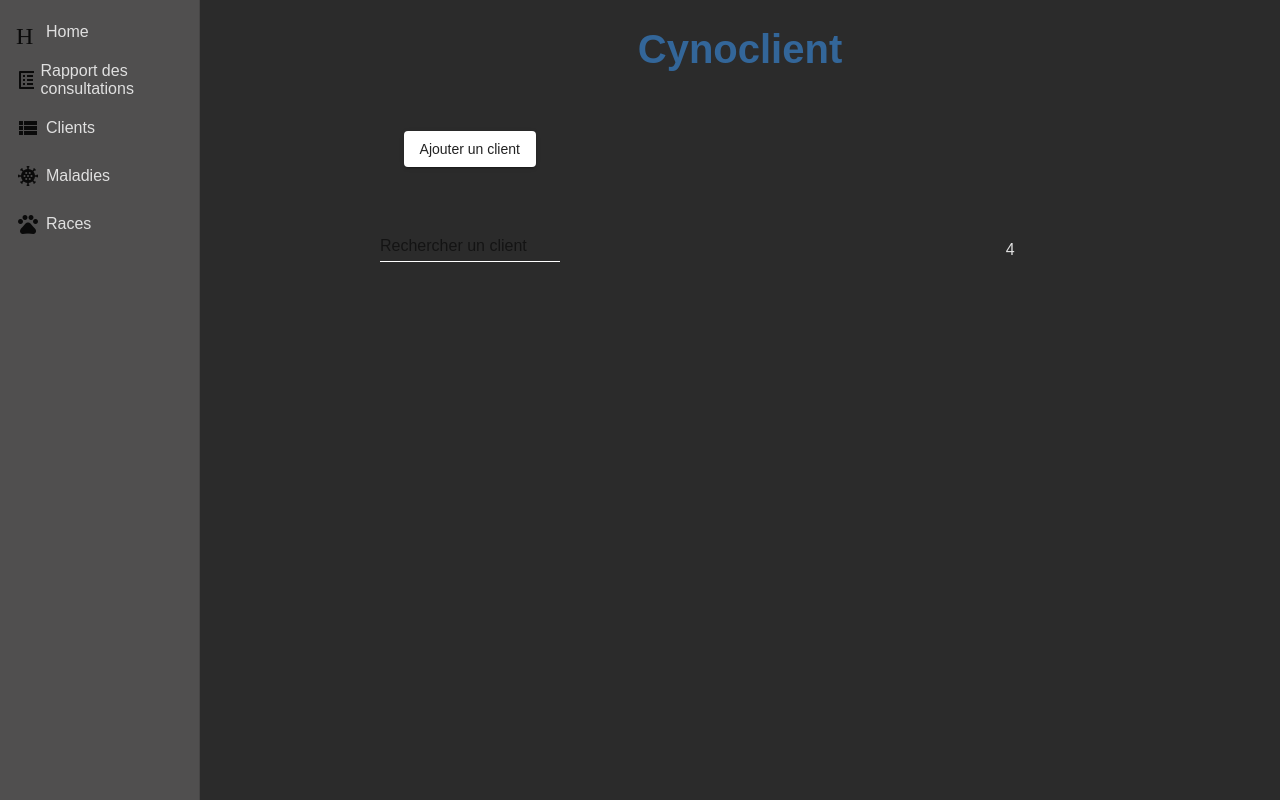
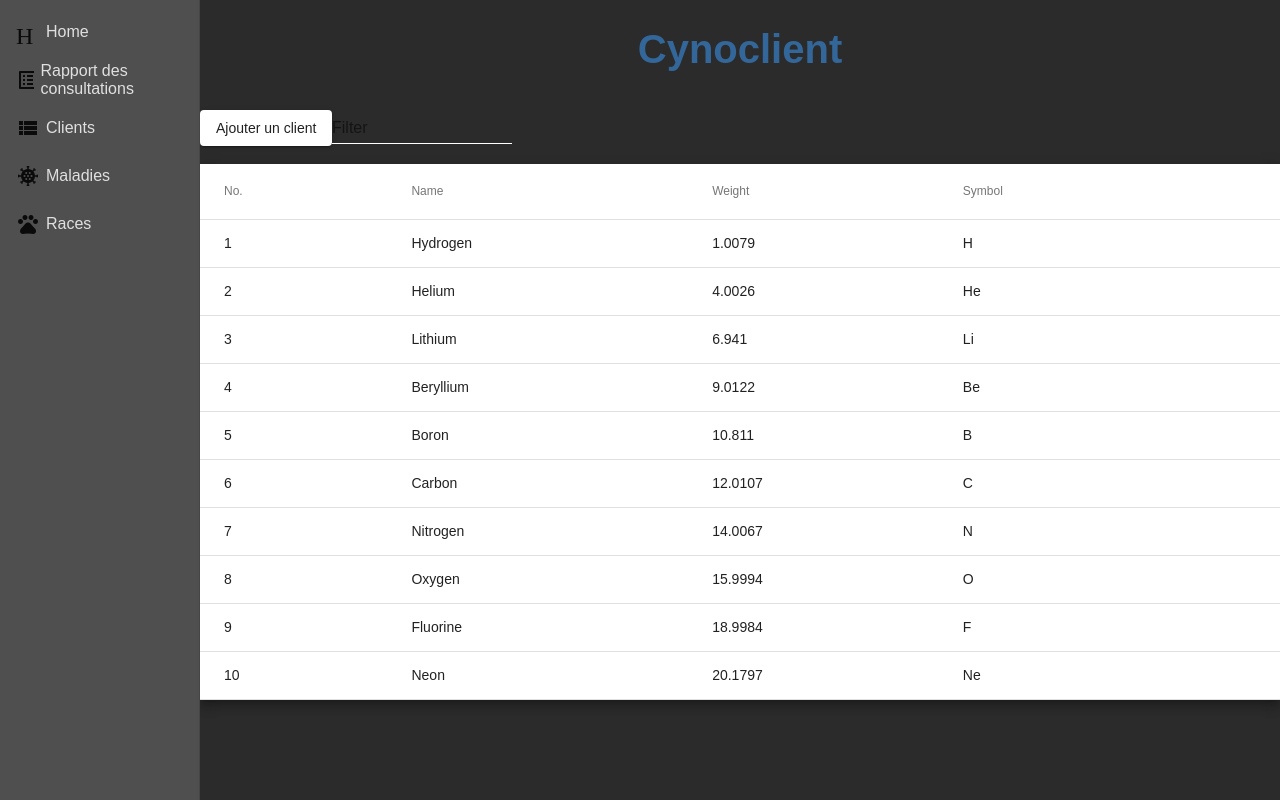
Before and after one commit to CPNV-ES/cynoclient-angular, an Angular app: page /clients in a window 1280 px wide. Built offline with nearby package versions, Linux system fonts and the light colour scheme.

Commit message:
Added table with filter input and hardcode data

```diff
--- a/src/app/app.module.ts
+++ b/src/app/app.module.ts
@@ -7,6 +7,7 @@
 import {MatButtonModule} from '@angular/material/button';
 import {MatAutocompleteModule} from '@angular/material/autocomplete';
 import {MatInputModule} from '@angular/material/input';
+import {MatTableModule} from '@angular/material/table';
 import { RouterModule, Routes } from '@angular/router';
 
 import { AppRoutingModule } from './app-routing.module';
@@ -38,6 +39,7 @@
     MatButtonModule,
     MatAutocompleteModule,
     MatInputModule,
+    MatTableModule,
     RouterModule.forRoot(routes)
   ],
   exports: [ RouterModule ],
--- a/src/app/clients/clients.component.css
+++ b/src/app/clients/clients.component.css
@@ -31,3 +31,7 @@
 .example-full-width {
   width: 100%;
 }
+
+table {
+  width: 100%;
+}
--- a/src/app/clients/clients.component.html
+++ b/src/app/clients/clients.component.html
@@ -1,22 +1,44 @@
-<mat-grid-list cols="2" rowHeight="100">
-  <mat-grid-tile>
+
     <button mat-raised-button>
       Ajouter un client
     </button>
-  </mat-grid-tile>
-  <mat-grid-tile>
 
-  </mat-grid-tile>
-  <mat-grid-tile>
-    <form>
-      <mat-form-field class="example-full-width">
-        <input matInput
-               type="text"
-               placeholder="Rechercher un client"
-               color="white"
-        >
-      </mat-form-field>
-    </form>
-  </mat-grid-tile>
-  <mat-grid-tile>4</mat-grid-tile>
-</mat-grid-list>
+    <mat-form-field>
+      <mat-label>Filter</mat-label>
+      <input matInput (keyup)="applyFilter($event)" placeholder="Ex. ium" #input>
+    </mat-form-field>
+
+    <table mat-table [dataSource]="dataSource" class="mat-elevation-z8">
+
+      <!-- Position Column -->
+      <ng-container matColumnDef="position">
+        <th mat-header-cell *matHeaderCellDef> No. </th>
+        <td mat-cell *matCellDef="let element"> {{element.position}} </td>
+      </ng-container>
+
+      <!-- Name Column -->
+      <ng-container matColumnDef="name">
+        <th mat-header-cell *matHeaderCellDef> Name </th>
+        <td mat-cell *matCellDef="let element"> {{element.name}} </td>
+      </ng-container>
+
+      <!-- Weight Column -->
+      <ng-container matColumnDef="weight">
+        <th mat-header-cell *matHeaderCellDef> Weight </th>
+        <td mat-cell *matCellDef="let element"> {{element.weight}} </td>
+      </ng-container>
+
+      <!-- Symbol Column -->
+      <ng-container matColumnDef="symbol">
+        <th mat-header-cell *matHeaderCellDef> Symbol </th>
+        <td mat-cell *matCellDef="let element"> {{element.symbol}} </td>
+      </ng-container>
+
+      <tr mat-header-row *matHeaderRowDef="displayedColumns"></tr>
+      <tr mat-row *matRowDef="let row; columns: displayedColumns;"></tr>
+
+      <!-- Row shown when there is no matching data. -->
+      <tr class="mat-row" *matNoDataRow>
+        <td class="mat-cell" colspan="4">No data matching the filter "{{input.value}}"</td>
+      </tr>
+    </table>
--- a/src/app/clients/clients.component.ts
+++ b/src/app/clients/clients.component.ts
@@ -1,4 +1,6 @@
 import { Component, OnInit } from '@angular/core';
+import {MatTableDataSource} from '@angular/material/table';
+
 
 @Component({
   selector: 'app-clients',
@@ -7,9 +9,36 @@
 })
 export class ClientsComponent implements OnInit {
 
-  constructor() { }
+  displayedColumns: string[] = ['position', 'name', 'weight', 'symbol'];
+  dataSource = new MatTableDataSource(ELEMENT_DATA);
+
+  applyFilter(event: Event) {
+    const filterValue = (event.target as HTMLInputElement).value;
+    this.dataSource.filter = filterValue.trim().toLowerCase();
+  }
+
 
   ngOnInit(): void {
   }
 
 }
+
+export interface PeriodicElement {
+  name: string;
+  position: number;
+  weight: number;
+  symbol: string;
+}
+
+const ELEMENT_DATA: PeriodicElement[] = [
+  {position: 1, name: 'Hydrogen', weight: 1.0079, symbol: 'H'},
+  {position: 2, name: 'Helium', weight: 4.0026, symbol: 'He'},
+  {position: 3, name: 'Lithium', weight: 6.941, symbol: 'Li'},
+  {position: 4, name: 'Beryllium', weight: 9.0122, symbol: 'Be'},
+  {position: 5, name: 'Boron', weight: 10.811, symbol: 'B'},
+  {position: 6, name: 'Carbon', weight: 12.0107, symbol: 'C'},
+  {position: 7, name: 'Nitrogen', weight: 14.0067, symbol: 'N'},
+  {position: 8, name: 'Oxygen', weight: 15.9994, symbol: 'O'},
+  {position: 9, name: 'Fluorine', weight: 18.9984, symbol: 'F'},
+  {position: 10, name: 'Neon', weight: 20.1797, symbol: 'Ne'},
+];
```
